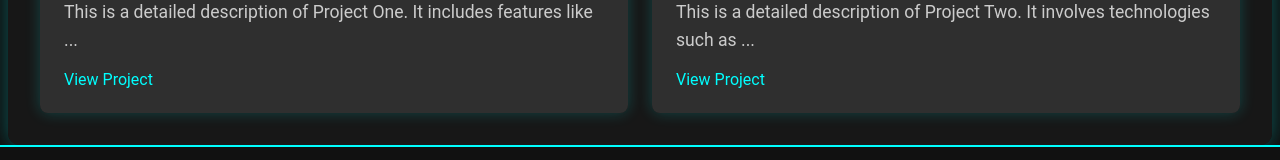
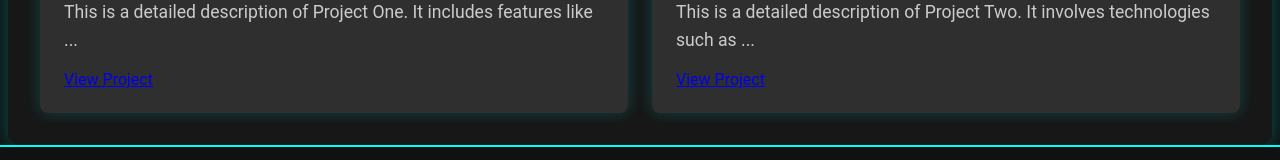
Before and after one commit to pingno/Show, a React (Create React App) app in the folder show/: page /projects in a window 1280 px wide. Shown: the part 736-896 px from the top of the page. Built offline with nearby package versions, Linux system fonts and the light colour scheme.

Commit message:
test styling for project page

```diff
--- a/show/src/components/Projects/Projects.css
+++ b/show/src/components/Projects/Projects.css
@@ -57,7 +57,7 @@
     color: #ccc;
   }
 
-  .project-link {
+  /* .project-link {
     color: #0ff;
     text-decoration: none;
     font-size: 1rem;
@@ -72,3 +72,4 @@
     transform: translateY(-5px);
     box-shadow: 0 0 25px rgba(0, 255, 255, 0.4);
   }
+   */
```
